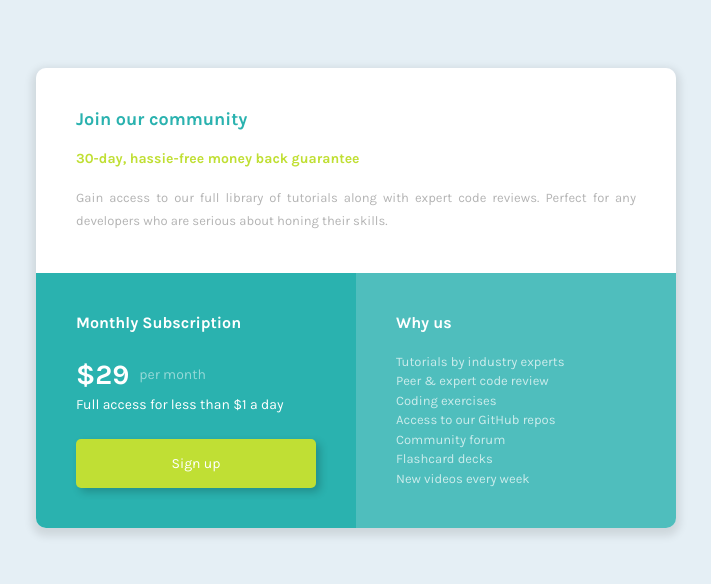
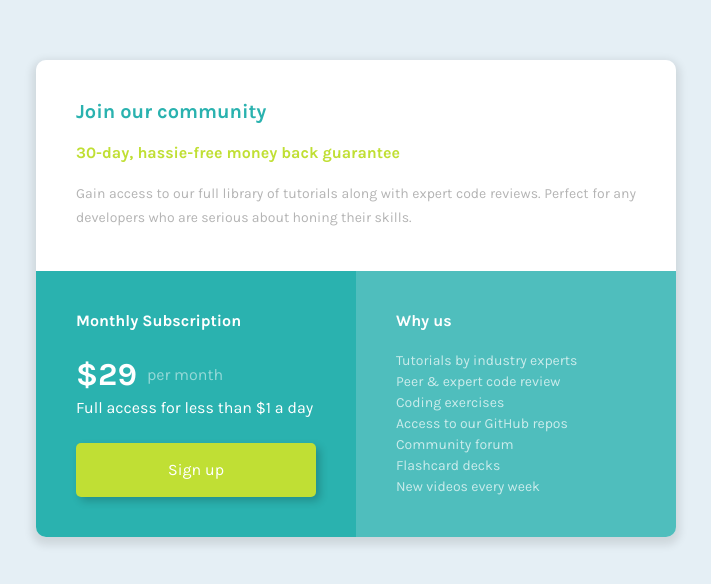
Before and after one commit to liviagomesa/Frontend-Mentor_01_join-our-community, a plain HTML site: page index.html in a window 1280 px wide. Shown: the part 102-686 px from the top of the page, without its empty margins (284-995 px from the left). Drawn offline with Linux system fonts and the light colour scheme.

Commit message:
adjusted links in README file, increased font size, used main landmark and translated code from portuguese to english

```diff
--- a/index.html
+++ b/index.html
@@ -1,4 +1,4 @@
-<html lang="pt-br">
+<html lang="en">
 <head>
     <meta charset="UTF-8">
     <meta name="viewport" content="width=device-width, initial-scale=1.0">
@@ -6,17 +6,17 @@
     <link rel="stylesheet" href="style.css">
 </head>
 <body>
-    <div class="container">
+    <main>
         <div class="join">
             <h1>Join our community</h1>
-            <p class="texto-amarelo">30-day, hassie-free money back guarantee</p>
-            <p class="texto-cinza">Gain access to our full library of tutorials along with expert code reviews. Perfect for any developers who are serious about honing their skills.</p>
+            <p class="yellow-text">30-day, hassie-free money back guarantee</p>
+            <p class="gray-text">Gain access to our full library of tutorials along with expert code reviews. Perfect for any developers who are serious about honing their skills.</p>
         </div>
         <div class="monthly">
             <h2>Monthly Subscription</h2>
             <div>
-                <div class="informativo-preco">
-                    <p class="preco">$29</p>
+                <div class="price-information">
+                    <p class="price">$29</p>
                     <p class="per-month">per month</p>
                 </div>
                 <p class="full-access">Full access for less than $1 a day</p>
@@ -35,7 +35,7 @@
                 <li>New videos every week</li>
             </ul>
         </div>
-    </div>
+    </main>
 
 </body>
 </html>
--- a/style.css
+++ b/style.css
@@ -1,7 +1,7 @@
 @import url('https://fonts.googleapis.com/css2?family=Karla:wght@400;700&display=swap');
 
-/* Todo o código foi feito para dispositivos móveis */
-/*______________________________________ Layout geral ______________________________________*/
+/* This code was made for mobile devices */
+/*______________________________________ General layout ______________________________________*/
 
 * {
     margin: 0;
@@ -15,17 +15,18 @@
 body {
     background-color: hsl(204, 43%, 93%);
     display: grid;
-    place-content: center; /* Os itens grid (é um só: o div.container) serão centralizados no body */
+    place-content: center; /* Grid items (there's just one: div.container) will be centralized within body */
 }
 
-.container {
+main {
     box-shadow: 0 4px 8px 4px rgba(0, 0, 0, 0.1);
     margin: 0 8%;
     border-radius: 10px;
-    overflow: hidden; /* O valor default de qualquer div é visible, i.e., seu conteúdo pode ser renderizado para fora dos seus limites. Sem definir o valor hidden, não tem como fazer as bordas arredondadas, porque as bordas das divs filhas a ultrapassam e são renderizadas normalmente em vez de ficarem escondidas. */
+    overflow: hidden; /* The default value for any div is visible, i.e., its content may be rendered outside its limits.
+    If you don't define this property as hidden, you can't make rounded corners, because its children div borders overflow it and are rendered instead of being hidden. */
 }
 
-.container > * {
+main > * {
     padding: 7%;
     display: grid;
     grid-gap: 20px;
@@ -46,29 +47,28 @@ body {
     grid-area: w;
 }
 
-.informativo-preco {
+.price-information {
     display: flex;
     gap: 10px;
     align-items: center;
     margin-bottom: 5px;
 }
 
-/*______________________________________ Textos ______________________________________*/
+/*______________________________________ Texts ______________________________________*/
 h1 {
-    font-size: 18px;
+    font-size: 20px;
     color: hsl(179, 62%, 43%);
     font-weight: bold;
 }
 
-.texto-amarelo {
+.yellow-text {
     color: hsl(71, 73%, 54%);
     font-weight: bold;
-    font-size: 14px;
 }
 
-.texto-cinza {
+.gray-text {
     color: rgb(180, 180, 180);
-    font-size: 13px;
+    font-size: 14px;
     line-height: 1.75em;
 }
 
@@ -76,18 +76,13 @@ h2 {
     color: white;
 }
 
-.preco {
-    font-size: 28px;
+.price {
+    font-size: 32px;
     font-weight: bold;
 }
 
 .per-month {
     opacity: 0.5;
-    font-size: 14px;
-}
-
-.full-access {
-    font-size: 14px;
 }
 
 button {
@@ -95,7 +90,6 @@ button {
     border-radius: 5px;
     border: none;
     padding: .9em;
-    font-size: 14px;
     font-style: bold;
     width: 100%;
     text-align: center;
@@ -103,7 +97,7 @@ button {
 }
 
 li {
-    font-size: 13px;
+    font-size: 14px;
     line-height: 1.5em;
     color: rgba(255, 255, 255, 0.7);
 }
@@ -113,9 +107,9 @@ ul {
     list-style-type: none;
 }
 
-/* Alterações para tablets e dispositivos maiores */
+/* Changes for tablets and bigger screens */
 @media screen and (min-width: 768px) {
-    .container {
+    main {
         display: grid;
         grid-template:
         "j j"
@@ -124,7 +118,7 @@ ul {
         width: 640px;
         margin: 0;
     }
-    .container > * {
+    main > * {
         padding: 40px;
     }
 }
```
Also changed, not shown: screenshot.png, 1 other file.
